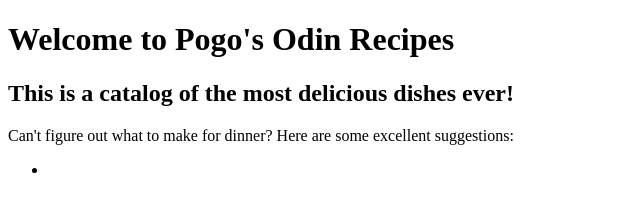
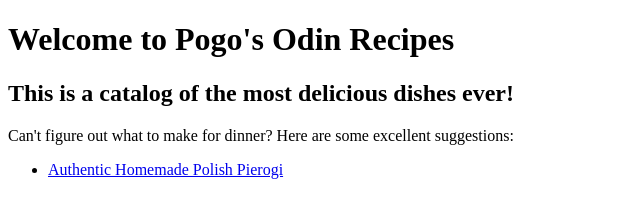
Before and after one commit to Pogoj/odin-recipes, a plain HTML site: page index.html in a window 1280 px wide. Shown: the whole page, without its empty margins (0-640 px from the left). Drawn offline with Linux system fonts and the light colour scheme.

```diff
--- a/index.html
+++ b/index.html
@@ -11,7 +11,7 @@
     <h2>This is a catalog of the most delicious dishes ever!</h2>
     <p> Can't figure out what to make for dinner? Here are some excellent suggestions: </p>
         <ul>
-            <li> <a href=""> </a></li>
+            <li> <a href="recipes/Pierogi/pierogi.html"> Authentic Homemade Polish Pierogi </a> </li>
         </ul>
 </body>
 </html>
```
Also changed, not shown: recipes/pierogi.html (+3 -2 lines).
